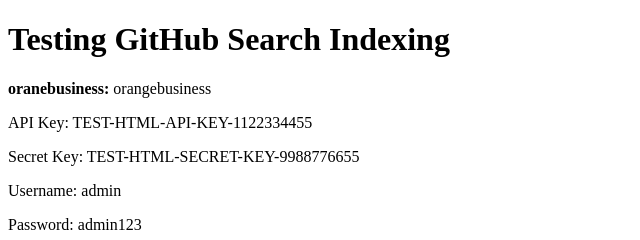
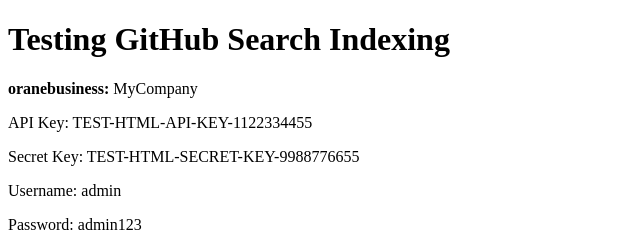
Before and after one commit to kailashpathak-org/CrawlMaster, a plain HTML site: page config_leak_test.html in a window 1280 px wide. Shown: the full height of the page, 0-640 px from the left. Drawn offline with Linux system fonts and the light colour scheme.

Commit message:
Update config_leak_test.html

```diff
--- a/config_leak_test.html
+++ b/config_leak_test.html
@@ -9,7 +9,7 @@
 <body>
     <h1>Testing GitHub Search Indexing</h1>
 
-    <p><strong>oranebusiness:</strong> orangebusiness</p>
+    <p><strong>oranebusiness:</strong> MyCompany</p>
 
     <p>API Key: TEST-HTML-API-KEY-1122334455</p>
     <p>Secret Key: TEST-HTML-SECRET-KEY-9988776655</p>
```
